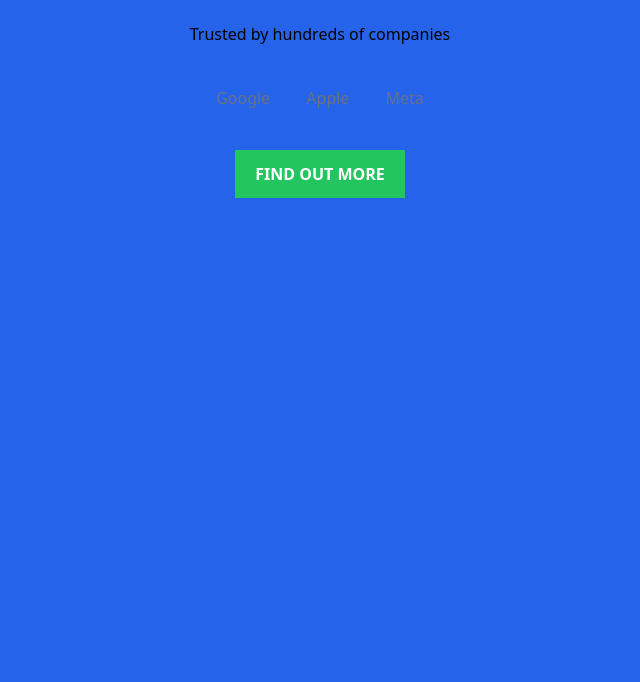
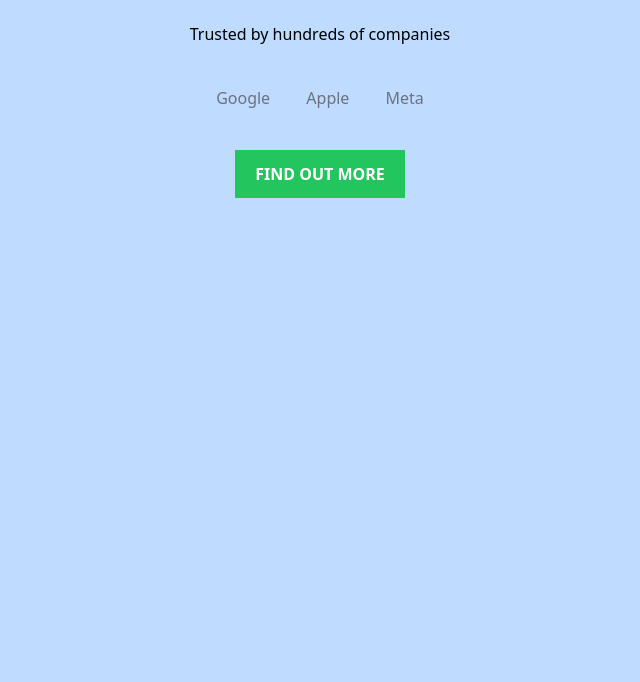
Before and after one commit to Reesecup1012/test-landing, a plain HTML site: page index.html in a window 1280 px wide. Shown: the part 118-800 px from the top of the page, without its empty margins (320-960 px from the left). Drawn offline with nearby package versions, Linux system fonts and the light colour scheme.

Commit message:
color reverse

```diff
--- a/index.html
+++ b/index.html
@@ -3,7 +3,7 @@
     <script src="https://cdn.tailwindcss.com"></script>
   </head>
   <body>
-    <div class="py-16 bg-blue-600 h-screen">
+    <div class="py-16 bg-blue-200 h-screen">
       <h1 class="text-center text-3xl mb-10 font-extrabold tracking-tight text-gray-900">
         Buy this great tool Neriah Girl</h1>
       <p class="text-center">Trusted by hundreds of companies</p>
```
